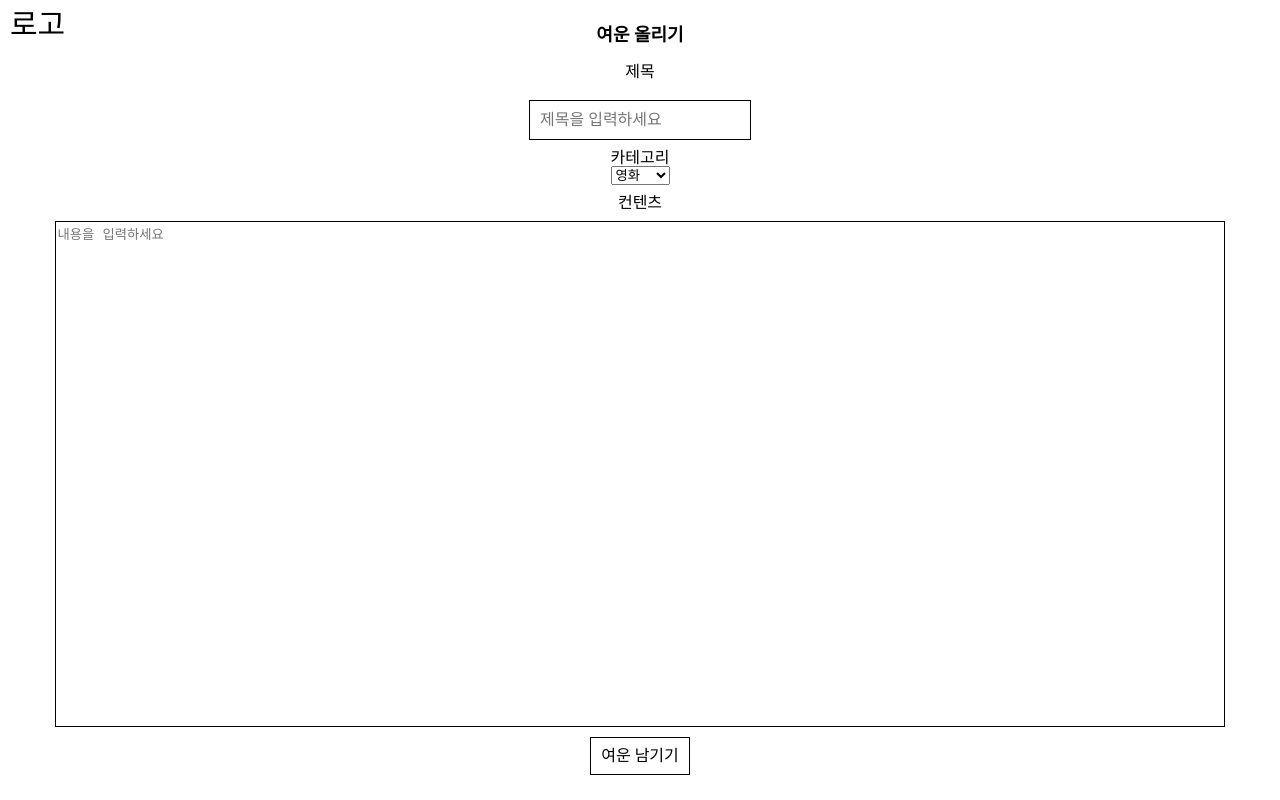
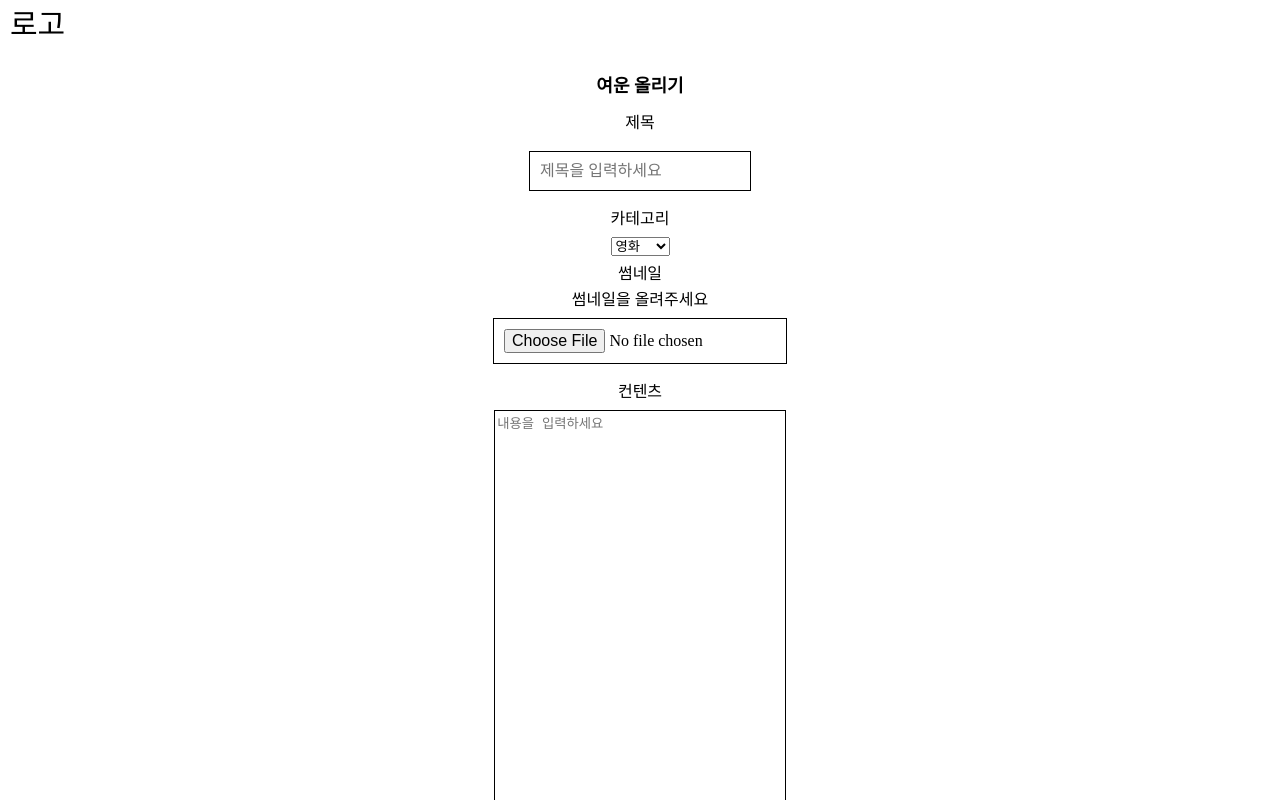
Before and after one commit to ChanghwanK/yeo-un, a React (Create React App) app in the folder client/: page /yeoun/upload in a window 1280 px wide. Shown: the top 800 px of the page. Built offline with nearby package versions, Linux system fonts and the light colour scheme.

Commit message:
[Client] Add Thumbnail Upload
1. Thumbnail Upload

```diff
--- a/client/src/pages/UploadYeoUnPage.js
+++ b/client/src/pages/UploadYeoUnPage.js
@@ -7,35 +7,70 @@ const LoginPage = () => {
   // const [title, setTitle] = useState('');
   // const [contents, setContent] = useState('');
   const [category, setCategory] = useState('movie');
+  const [file, setFile] = useState('');
+  const [fileURL, setFileURL] = useState('');
 
   const onSelectCategory = (e) => {
     setCategory(e.target.value);
   };
 
   const onClickSubmitButton = (e) => {
+    e.preventDefault();
     const title = document.getElementsByName('title')[0].value.trim();
     const contents = document.getElementsByName('contents')[0].value.trim();
+    const fileName = file[0]['uploadedFile'].name;
+
+    console.log(fileName, fileURL);
     console.log(title, contents, category);
+  };
+
+  const onChangeFile = async (e) => {
+    const reader = new FileReader();
+    const tempfile = e.target.files[0];
+
+    await reader.readAsDataURL(tempfile);
+    reader.onloadend = () => {
+      setFile([...file, { uploadedFile: tempfile }]);
+      setFileURL(reader.result);
+    };
   };
 
   return (
     <Container>
       <Logo />
       <HeaderText>여운 올리기</HeaderText>
+      <Form encType="multipart/form-data">
         <p>제목</p>
         <Input name="title" placeholder="제목을 입력하세요" type="text" />
-      카테고리
-      <DropDown value={category} onChange={onSelectCategory} name="categories">
+        <p>카테고리</p>
+        <DropDown
+          value={category}
+          onChange={onSelectCategory}
+          name="categories"
+        >
           <Option value="movie">영화</Option>
           <Option value="musical">뮤지컬</Option>
           <Option value="book">책</Option>
           <Option value="exhibition">전시회</Option>
         </DropDown>
+        <p>썸네일</p>
+        {fileURL ? (
+          <Image src={fileURL} alt="미리보기 이미지" />
+        ) : (
+          '썸네일을 올려주세요'
+        )}
+        <Input
+          type="file"
+          name="thumbnail"
+          accept="image/*,audio/*,video/mp4,video/x-m4v,application/pdf,application/vnd.ms-excel,application/vnd.openxmlformats-officedocument.spreadsheetml.sheet,application/vnd.ms-powerpoint,application/vnd.openxmlformats-officedocument.presentationml.presentation,.csv"
+          onChange={onChangeFile}
+        />
         <p>컨텐츠</p>
         <Contents name="contents" placeholder="내용을 입력하세요" />
         <div>
           <Button onClick={onClickSubmitButton}>여운 남기기</Button>
         </div>
+      </Form>
     </Container>
   );
 };
@@ -43,7 +78,7 @@ const LoginPage = () => {
 const Container = styled.div`
   display: flex;
   flex-direction: column;
-  height: 100vh;
+  height: 130vh;
   justify-content: center;
   align-items: center;
 
@@ -78,6 +113,23 @@ const HeaderText = styled.p`
   font-weight: 600;
 `;
 
+const Form = styled.form`
+  display: flex;
+  flex-direction: column;
+  justify-content: center;
+  align-items: center;
+
+  p {
+    margin: 10px;
+  }
+`;
+
+const Image = styled.img`
+  width: 100px;
+  height: 100px;
+  object-fit: cover;
+`;
+
 const DropDown = styled.select``;
 
 const Option = styled.option``;
```
Also changed, not shown: client/.eslintrc.js. Lines whose indentation alone changed are shown as unchanged.
